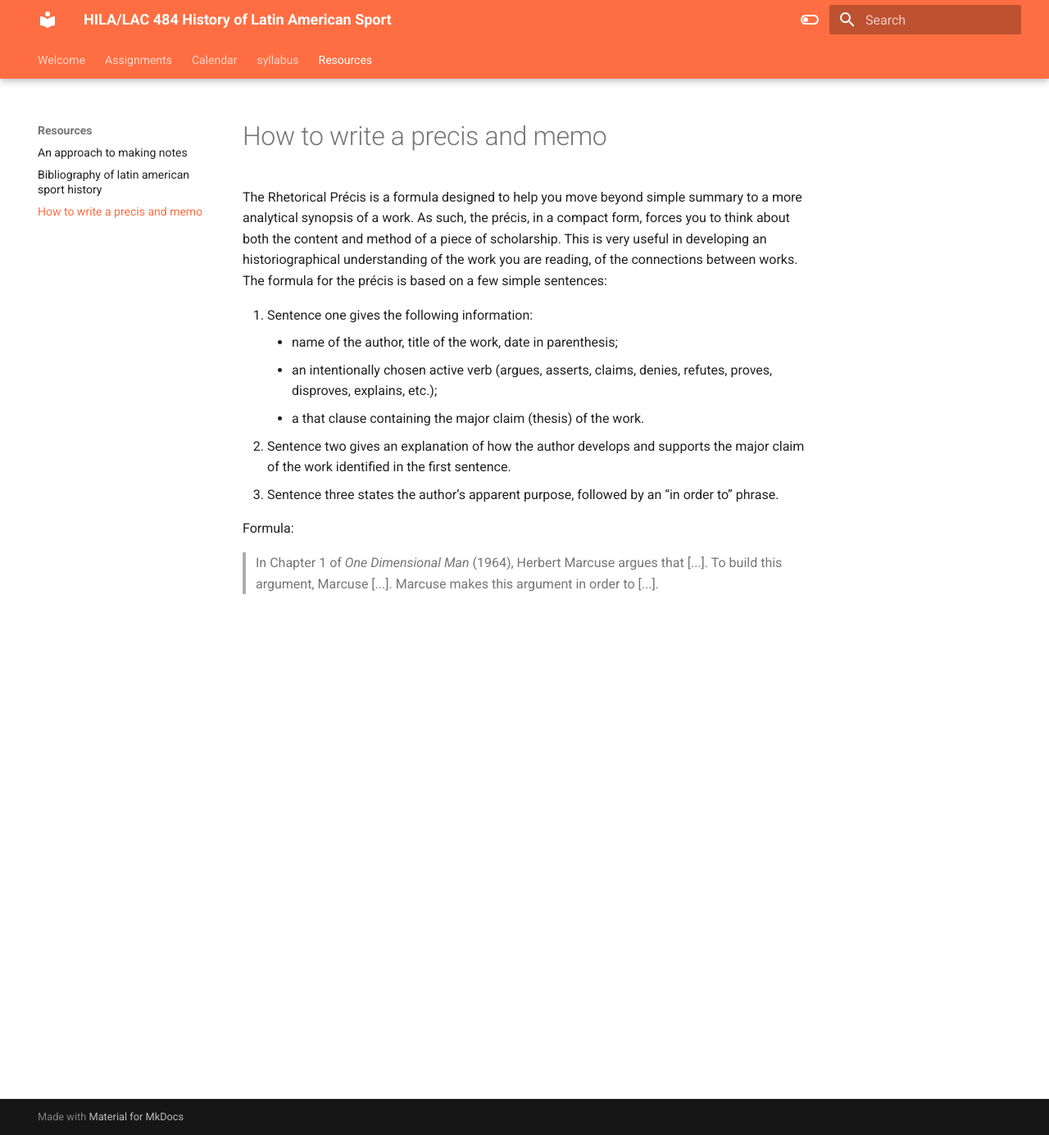
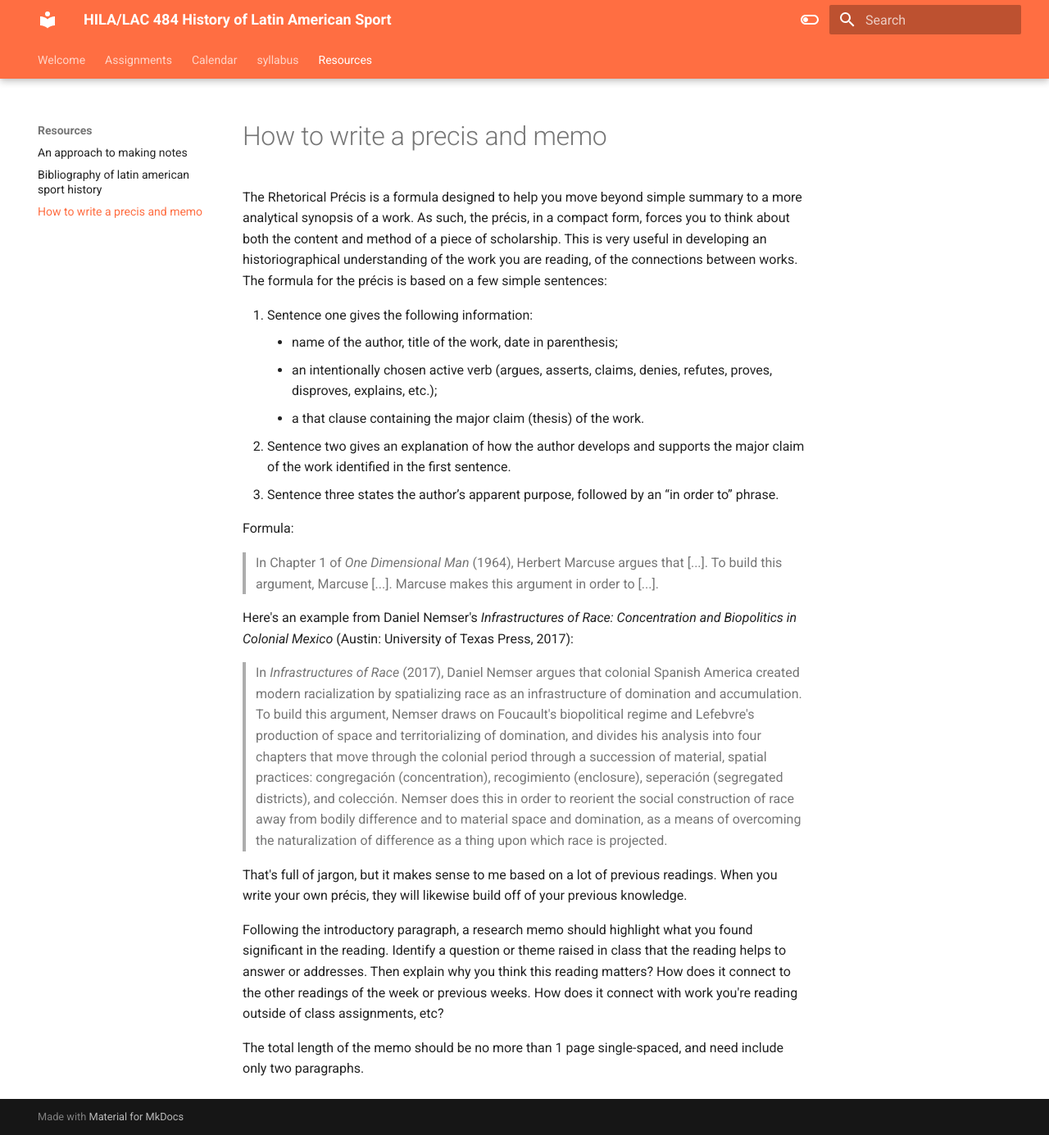
Before and after one commit to chadblack/2023SPORT, an MkDocs documentation site: the page built from docs/resources/how to write a precis and memo.md, in a window 1280 px wide and 1385 px high. Shown: the whole window at 82% size. Built offline with MkDocs 1.6.1 and Material for MkDocs 9.7.7, drawn with Linux system fonts in a browser that asks for light colours.

Commit message:
finished memo description

```diff
--- a/docs/resources/how to write a precis and memo.md
+++ b/docs/resources/how to write a precis and memo.md
@@ -14,3 +14,13 @@ The Rhetorical Précis is a formula designed to help you move beyond simple summ
 Formula:
 
 > In Chapter 1 of *One Dimensional Man* (1964), Herbert Marcuse argues that [...]. To build this argument, Marcuse [...]. Marcuse makes this argument in order to [...].
+
+Here's an example from Daniel Nemser's *Infrastructures of Race: Concentration and Biopolitics in Colonial Mexico* (Austin: University of Texas Press, 2017):
+
+> In *Infrastructures of Race* (2017), Daniel Nemser argues that colonial Spanish America created modern racialization by spatializing race as an infrastructure of domination and accumulation. To build this argument, Nemser draws on Foucault's biopolitical regime and Lefebvre's production of space and territorializing of domination, and divides his analysis into four chapters that move through the colonial period through a succession of material, spatial practices: congregación (concentration), recogimiento (enclosure), seperación (segregated districts), and colección. Nemser does this in order to reorient the social construction of race away from bodily difference and to material space and domination, as a means of overcoming the naturalization of difference as a thing upon which race is projected.
+
+That's full of jargon, but it makes sense to me based on a lot of previous readings. When you write your own précis, they will likewise build off of your previous knowledge.
+
+Following the introductory paragraph, a research memo should highlight what you found significant in the reading. Identify a question or theme raised in class that the reading helps to answer or addresses. Then explain why you think this reading matters? How does it connect to the other readings of the week or previous weeks. How does it connect with work you're reading outside of class assignments, etc?
+
+The total length of the memo should be no more than 1 page single-spaced, and need include only two paragraphs.
```
